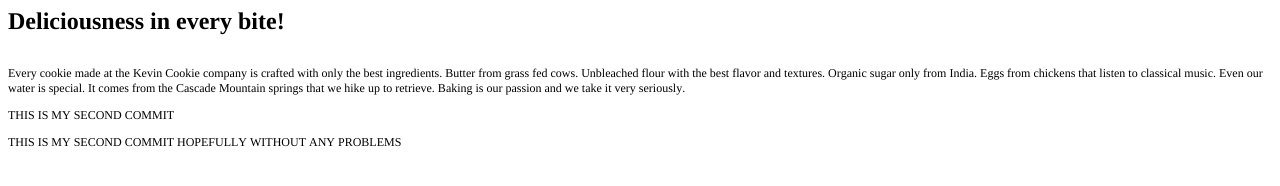
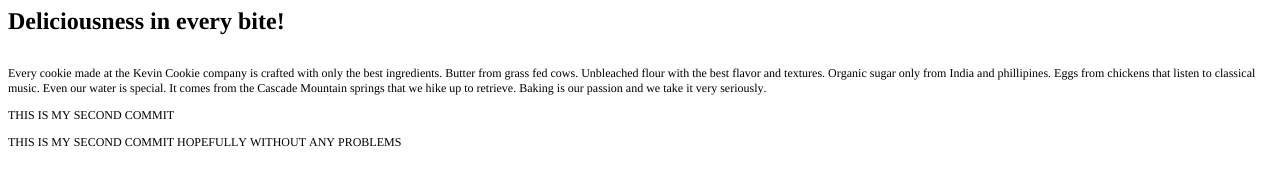
Before and after one commit to architarora7742/Git, a plain HTML site: page index.htm in a window 1280 px wide. Drawn offline with Linux system fonts and the light colour scheme.

Commit message:
Update index.htm

```diff
--- a/index.htm
+++ b/index.htm
@@ -15,7 +15,7 @@
 <body>
 <h1 style="margin: 0.0px 0.0px 16.1px 0.0px; font: 24.0px Times; -webkit-text-stroke: #000000"><span class="s1"><b>Deliciousness in every bite!</b><b></b></span></h1>
 <p class="p2"><span class="s1"></span><br></p>
-<p class="p3"><span class="s1">Every cookie made at the Kevin Cookie company is crafted with only the best ingredients. Butter from grass fed cows. Unbleached flour with the best flavor and textures. Organic sugar only from India. Eggs from chickens that listen to classical music. Even our water is special. It comes from the Cascade Mountain springs that we hike up to retrieve. Baking is our passion and we take it very seriously.</span></p>
+<p class="p3"><span class="s1">Every cookie made at the Kevin Cookie company is crafted with only the best ingredients. Butter from grass fed cows. Unbleached flour with the best flavor and textures. Organic sugar only from India and phillipines. Eggs from chickens that listen to classical music. Even our water is special. It comes from the Cascade Mountain springs that we hike up to retrieve. Baking is our passion and we take it very seriously.</span></p>
 <p class="p3"><span class="s1">THIS IS MY SECOND COMMIT</span></p>
 <p class="p3"><span class="s1">THIS IS MY SECOND COMMIT HOPEFULLY WITHOUT ANY PROBLEMS</span></p>
 </body>
```
